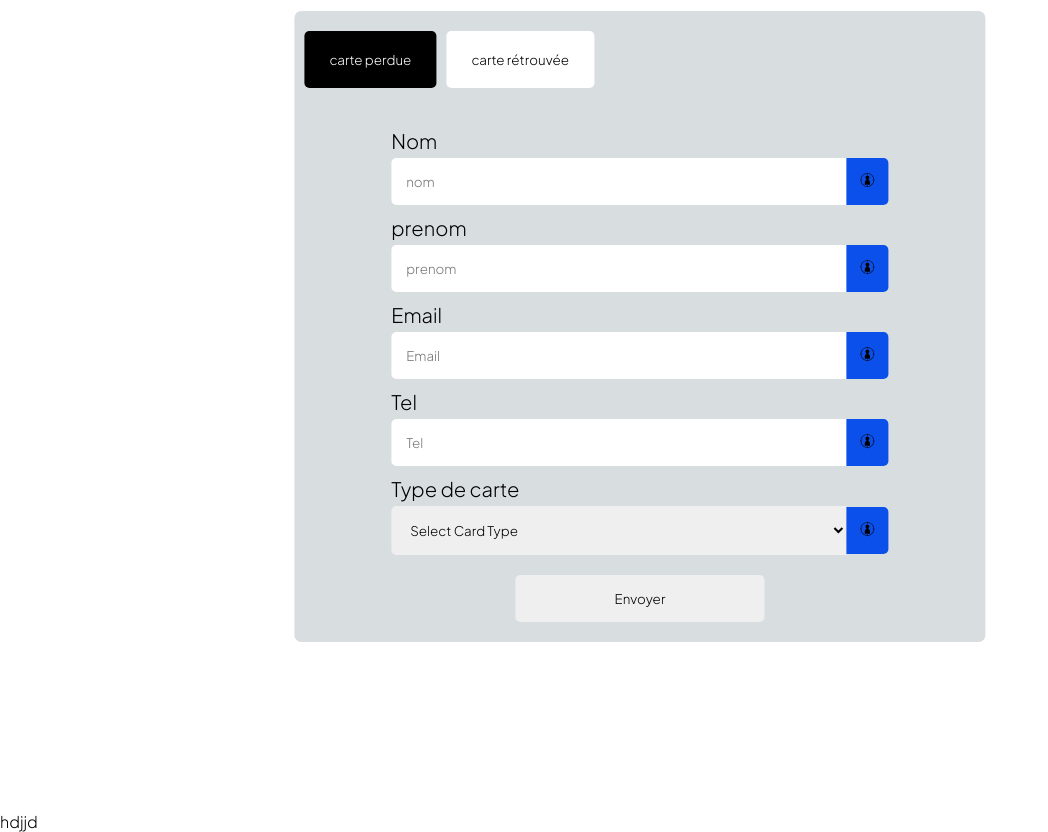
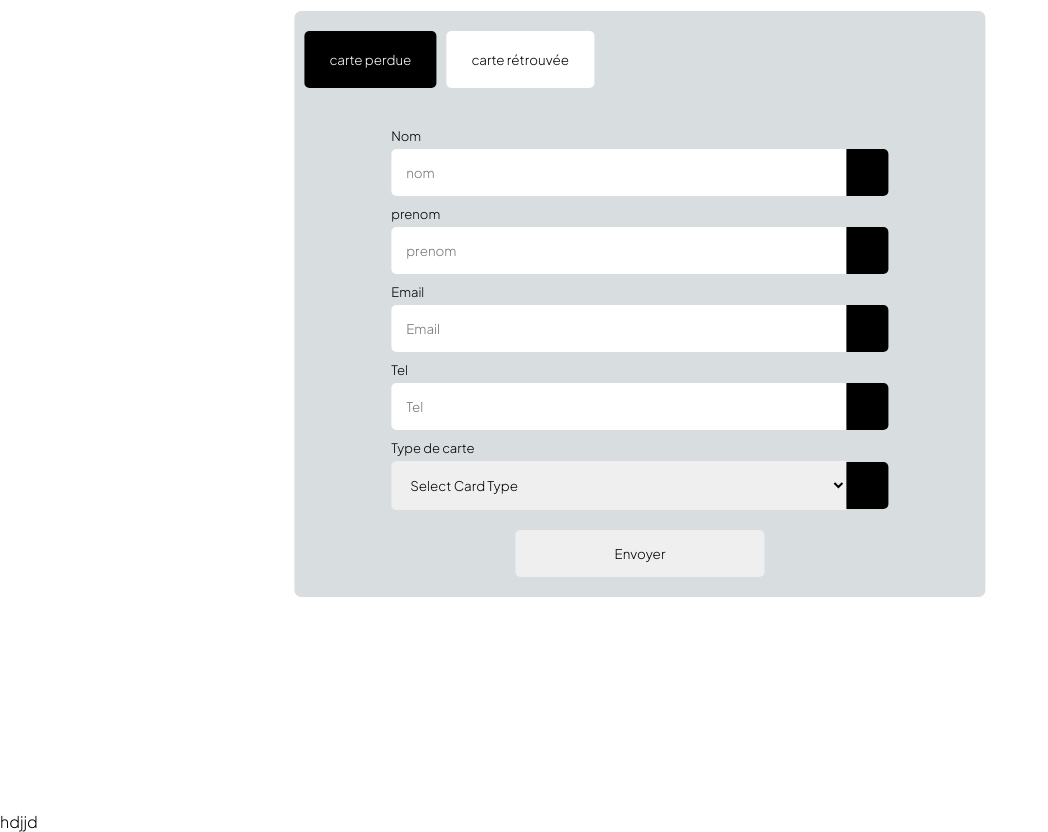
Before and after one commit to allegriakinzola/eureka, a React (Vite) app: page / in a window 1280 px wide. Shown: the part 1660-2492 px from the top of the page, without its empty margins (0-1048 px from the left). Built offline with nearby package versions, Linux system fonts and the light colour scheme; a web font is replaced by a local one.

Commit message:
allegria

```diff
--- a/src/sections/formcardfound.jsx
+++ b/src/sections/formcardfound.jsx
@@ -1,6 +1,7 @@
 import { useState } from 'react';
 import axios from 'axios';
 import { GiHumanTarget } from 'react-icons/gi';
+import { FaPerson } from "react-icons/fa6";
 
 export function Formcardfound() {
   const [name, setName] = useState('');
@@ -58,7 +59,7 @@ export function Formcardfound() {
               value={name}
               onChange={(e) => setName(e.target.value)}
             />
-            <span className='inputicone'><GiHumanTarget/></span>
+            <span className='inputicone'><FaPerson /></span>
           </div>
         </div>
 
--- a/src/styles/_formcardstoled.scss
+++ b/src/styles/_formcardstoled.scss
@@ -8,7 +8,7 @@
         box-shadow: 0 0 15 px rgba(0, 0, 0, 0.2) ;
         .inputcontenaire{
             label{
-                font-size: 20px;
+                font-size: 13px;
                 display: block;
                 margin-bottom: 5px;
 
@@ -33,7 +33,8 @@
                     padding: 13px;
                     border-top-right-radius: 5px;
                     border-bottom-right-radius: 5px;
-                    background-image: linear-gradient(to left, #0b50eb, #0b50eb, #0b50eb, #0b50eb, #0b50eb);
+                    background-color: black;
+                    color: white;
                 }
             }
         }
```
